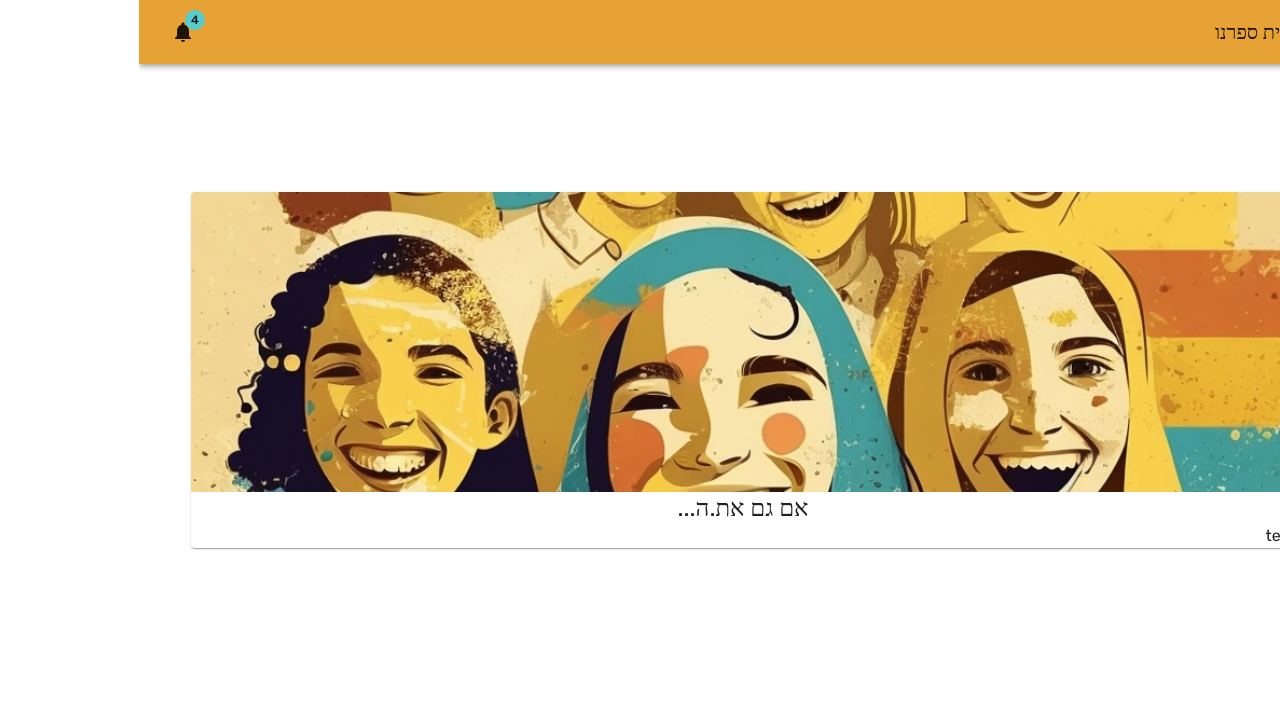
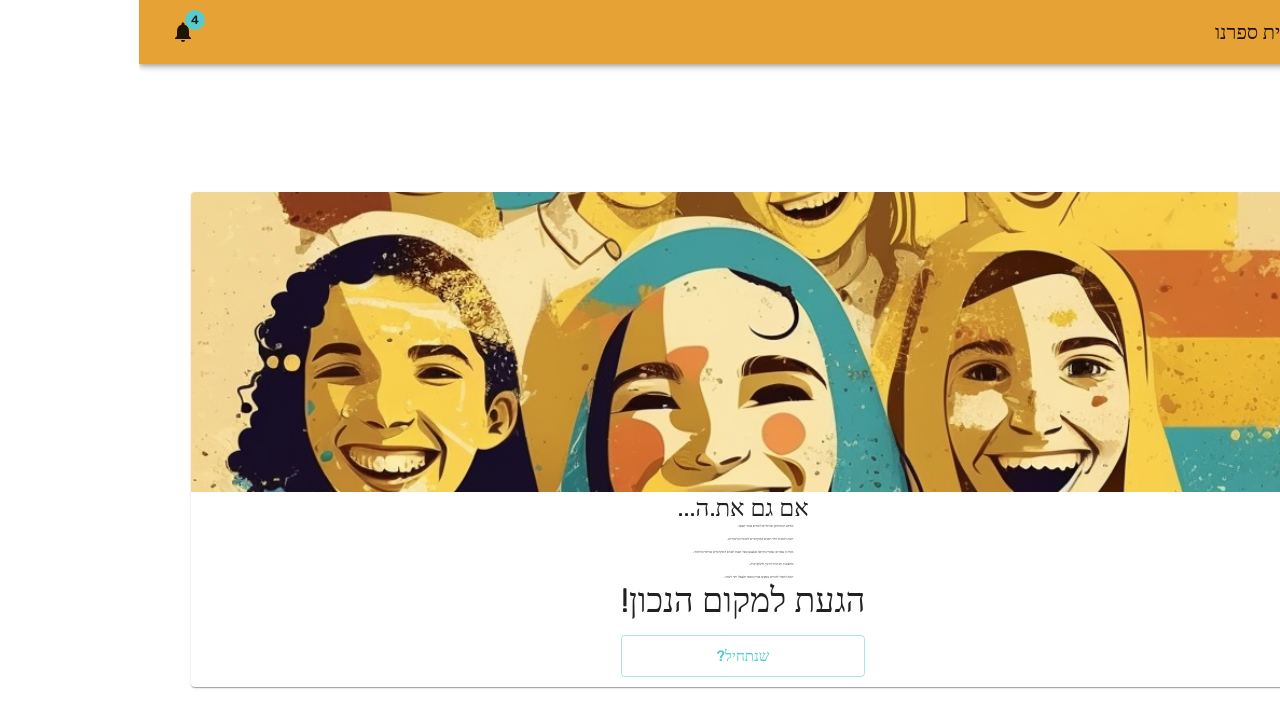
Before and after one commit to Gil-Mor97/Yes-In-Our-School, a React (Create React App) app: page / in a window 1280 px wide. Shown: the top 728 px of the page. Built offline with nearby package versions, Linux system fonts and the light colour scheme; no server answers.

Commit message:
commit NOW xd

```diff
--- /dev/null
+++ b/src/components/pages/lp/LandingPage.css
@@ -0,0 +1,22 @@
+.landing-page-card {
+  display: flex;
+  flex-flow: column nowrap;
+  align-items: center;
+  padding-bottom: 0.6rem;
+}
+
+.landing-page-lines > p {
+  margin: 0;
+}
+
+.landing-page-lines {
+  width: fit-content;
+  display: grid;
+  place-content: center;
+  gap: 0.5rem;
+}
+
+.lets-begin {
+  display: grid;
+  margin-top: 1rem;
+}
--- a/src/components/pages/lp/LandingPage.tsx
+++ b/src/components/pages/lp/LandingPage.tsx
@@ -10,11 +10,19 @@ import Grid from "@mui/material/Grid";
 import Paper from "@mui/material/Paper";
 import Link from "@mui/material/Link";
 import theme from "../../../theme";
-import { Card, CardMedia } from "@mui/material";
+import { Button, Card, CardMedia } from "@mui/material";
+import "./LandingPage.css";
 
 const locale = {
   title: "אם גם את.ה...",
-  line1: "מודאג.ת מהתוכן שהילדים",
+  line1: "מודאג.ת מהתוכן שהילדים לומדים בבתי הספר",
+  line2: "רוצה להכניס יותר תכנים דמוקרטיים לתכנית הלימודים",
+  line3:
+    "מכיר.ה עובד או עובדת הוראה שנפגעו בשל הצגת תכנים דמוקרטיים בכיתות הלימוד",
+  line4: "מחפש.ת רעיונות לחינוך לדמוקרטיה",
+  line5: "רוצה לחבור להורים נוספים בבית הספר ולפעול יחד לשינוי",
+  you_came_to_the_right_place: "הגעת למקום הנכון!",
+  lets_begin: "שנתחיל?",
 };
 
 function DashboardContent() {
@@ -32,7 +40,7 @@ function DashboardContent() {
         >
           <Toolbar />
           <Container maxWidth="lg" sx={{ mt: 4, mb: 4 }}>
-            <Card>
+            <Card className="landing-page-card">
               <CardMedia
                 component="img"
                 sx={{ height: "fit-content", maxHeight: "300px" }}
@@ -41,7 +49,32 @@ function DashboardContent() {
               <Typography variant="h5" sx={{ textAlign: "center" }}>
                 {locale.title}
               </Typography>
-              <Typography>test</Typography>
+              <Typography
+                className="landing-page-lines"
+                sx={{
+                  fontSize: "1rem",
+                  "@media (min-width: 600px)": {
+                    fontSize: "0.2rem",
+                  },
+                }}
+              >
+                <p>{locale.line1}..</p>
+                <p>{locale.line2}..</p>
+                <p>{locale.line3}..</p>
+                <p>{locale.line4}..</p>
+                <p>{locale.line5}..</p>
+              </Typography>
+              <Typography className="lets-begin" variant="h4">
+                {locale.you_came_to_the_right_place}
+                <Button
+                  size="large"
+                  sx={{ marginTop: "0.8rem" }}
+                  color="secondary"
+                  variant="outlined"
+                >
+                  {locale.lets_begin}
+                </Button>
+              </Typography>
             </Card>
           </Container>
         </Box>
```
